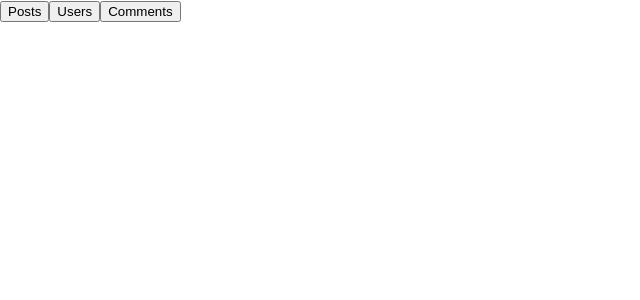
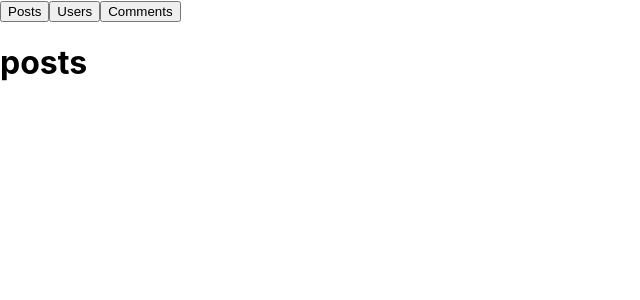
Before and after one commit to Shazammon/react-practice-2, a React (Create React App) app: page / in a window 1280 px wide. Shown: the top 300 px of the page, without its empty margins (0-640 px from the left). Built offline with nearby package versions, Linux system fonts and the light colour scheme.

Commit message:
updated useEffect

```diff
--- a/src/UseEffectPractice.js
+++ b/src/UseEffectPractice.js
@@ -2,6 +2,10 @@ import React, { useState, useEffect } from "react"
 
 export default function UseEffectPractice() {
     const [resourceType, setResourceType] = useState('posts')
+
+    useEffect(() => {
+        console.log('render')
+    }, [resourceType])
     return (
         <>
             <div>
@@ -9,6 +13,7 @@ export default function UseEffectPractice() {
                 <button onClick={() => setResourceType('users')} >Users</button>
                 <button onClick={() => setResourceType('comments')} >Comments</button>
             </div>
+            <h1>{resourceType}</h1>
         </>
     )
 }
```
